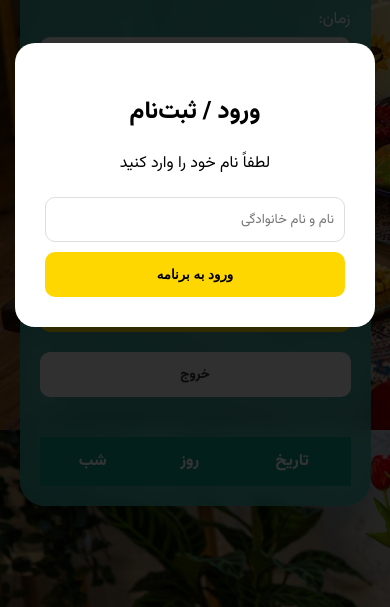
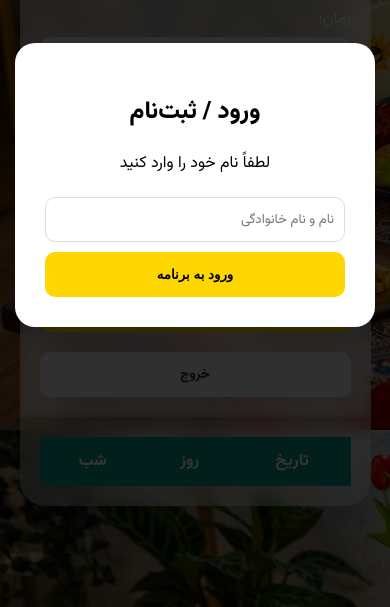
Before and after one commit to Amirbmn/invitation-scheduler, a website: page public/index.html in a window 390 px wide. Shown: the part 237-844 px from the top of the page. Drawn offline with Linux system fonts and the light colour scheme.

Commit message:
background color changed

```diff
--- a/public/index.html
+++ b/public/index.html
@@ -30,8 +30,8 @@
         flex: 2;
         padding: 40px;
 
-        background: rgba(15, 155, 142, 0.7);
-        backdrop-filter: blur(15px);
+        background: rgba(255, 255, 255, 0.021);
+        backdrop-filter: blur(5px);
         -webkit-backdrop-filter: blur(15px);
         color: white;
         }
@@ -61,6 +61,7 @@
 }
 
 .del-small {
+    margin-top: 0px;
     background: #ff4d4d;
     color: white;
     border: none;
@@ -82,7 +83,7 @@
 
         @media (max-width: 768px) {
             .container { flex-direction: column; height: auto; }
-            .form-section, .table-section { flex: none; width: 100%; padding: 20px; box-sizing: border-box; background: rgba(15, 155, 142, 0.7);backdrop-filter: blur(15px); }
+            .form-section, .table-section { flex: none; width: 100%; padding: 20px; box-sizing: border-box; }
         }
     </style>
 </head>
```
